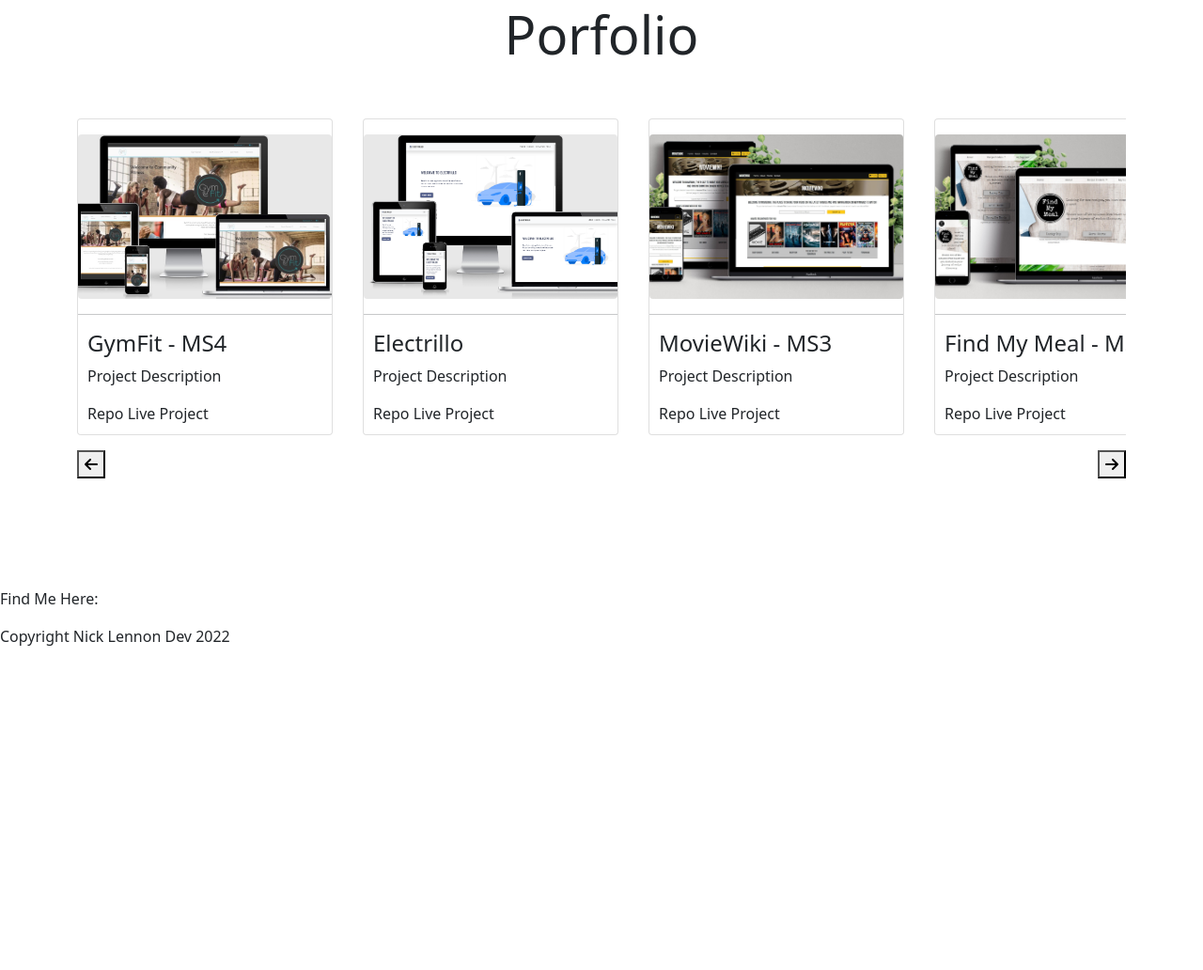
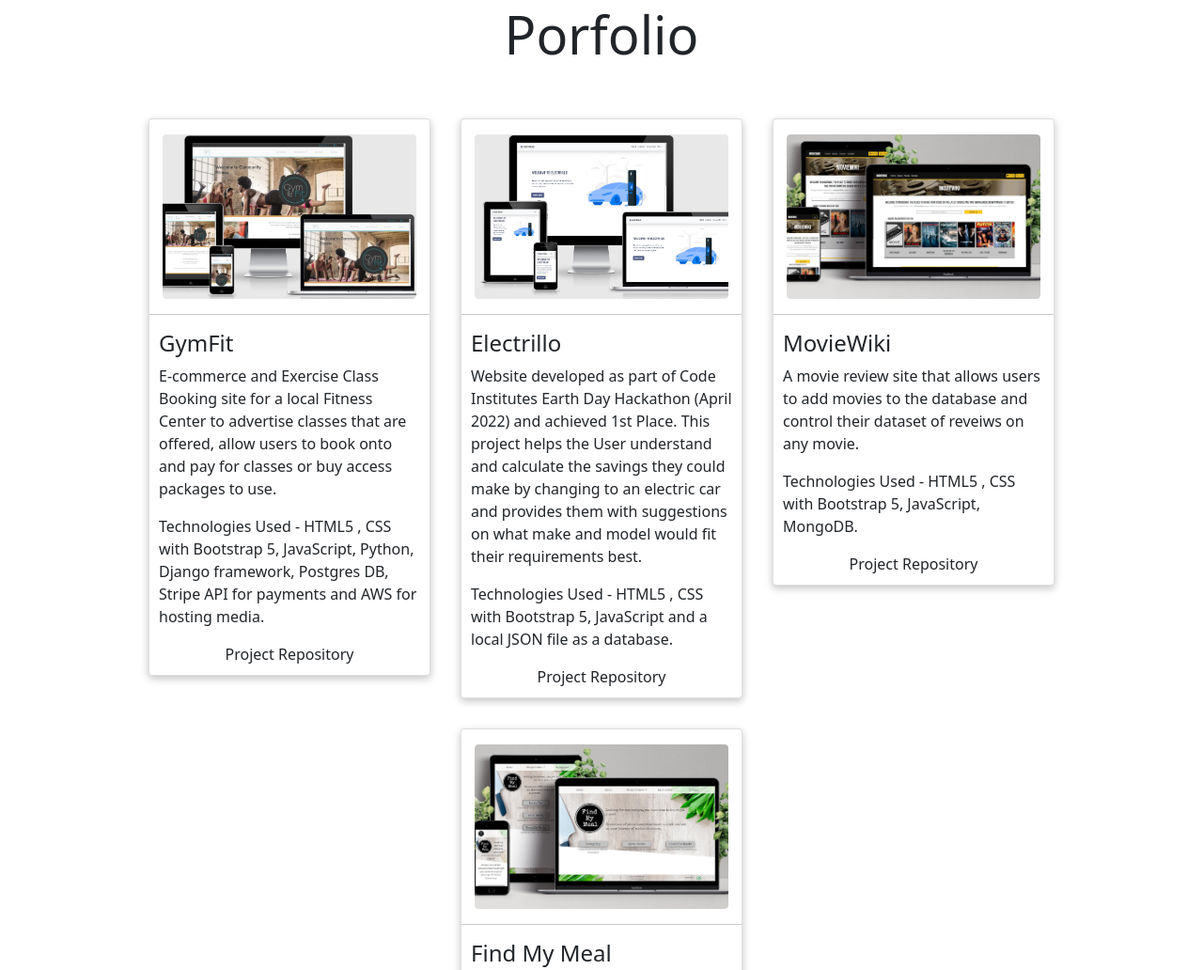
Before and after one commit to nlenno1/dev-portfolio-site, a plain HTML site: page index.html in a window 1280 px wide. Shown: the part 1600-2632 px from the top of the page at 94% size. Before the commit the page ends 2289 px from the top, so only its background shows below. Drawn offline with nearby package versions, Linux system fonts and the light colour scheme.

Commit message:
style: style portfolio project cards with aria labels and add target blank to social icons

```diff
--- a/assets/css/style.css
+++ b/assets/css/style.css
@@ -18,6 +18,10 @@ a {
 
 section {
     padding-top: 94px;
+}
+
+.card {
+    box-shadow: rgb(0 0 0 / 24%) 0px 3px 8px;
 }
 
 /* Navbar */
@@ -64,7 +68,6 @@ section {
     width: 100%;
     padding: 35px;
     border-radius: 0.5rem;
-    box-shadow: rgb(0 0 0 / 24%) 0px 3px 8px;
 }
 
 .buttons-container {
@@ -156,8 +159,9 @@ section {
 .portfolio-card-container {
     display: flex;
     flex-direction: row;
-    flex-wrap: nowrap;
-    overflow-x: auto;
+    flex-wrap: wrap;
+    justify-content: center;
+    align-items: flex-start;
     height: 100%;
     gap: 2rem;
 }
@@ -167,8 +171,17 @@ section {
     min-width: auto;
 }
 
+.portfolio-card-container .card:hover .project-image-container img {
+    transform: scale(1.1);
+}
+
 .project-image-container {
     margin: 1rem auto 0;
+    overflow: hidden;
+}
+
+.project-image-container img{
+    transition: .25s ease-in-out;
 }
 
 .project-image-container, .project-image-container img {
@@ -188,3 +201,9 @@ section {
     flex-direction: row;
     justify-content: space-between;
 }
+
+/* Footer */
+
+footer {
+    background-color: rgba(0,0,0,.3);
+}
--- a/index.html
+++ b/index.html
@@ -60,8 +60,8 @@
                             <p><i class="fas fa-map-marker-alt me-2"></i> London Area, England</p>
                         </div>
                         <div class="social-link-container">
-                            <a class="social-icon" href="https://www.linkedin.com/in/n-lennon/"><i class="fab fa-linkedin text-center"></i></a>
-                            <a class="social-icon" href="https://github.com/nlenno1"><i class="fab fa-github text-center"></i></a>
+                            <a class="social-icon" href="https://www.linkedin.com/in/n-lennon/" target="_blank"><i class="fab fa-linkedin text-center"></i></a>
+                            <a class="social-icon" href="https://github.com/nlenno1" target="_blank"><i class="fab fa-github text-center"></i></a>
                         </div>
                     </div>
                     <div class="card d-none d-md-flex buttons-container mt-4 px-2">
@@ -143,56 +143,60 @@
             <div class="portfolio-card-container">
                 <div class="card">
                     <div class="project-image-container">
-                        <img src="assets/gymfit-representational-image.jpg" alt="Port Image">
+                        <a href="https://gym-fit-ms4.herokuapp.com/" target="_blank" aria-label="View the live project site for GymFit">
+                            <img src="assets/gymfit-representational-image.jpg" alt="Project Image for GymFit">
+                        </a>
                     </div>
                     <hr>
                     <div class="card-info">
-                        <h4>GymFit - MS4</h4>
-                        <p>Project Description</p>
-                        <a href="">Repo</a>
-                        <a href="">Live Project</a>
+                        <a href="https://gym-fit-ms4.herokuapp.com/" target="_blank" aria-label="View the live project site for GymFit"><h4>GymFit</h4></a>
+                        <p>E-commerce and Exercise Class Booking site for a local Fitness Center to advertise classes that are offered, allow users to book onto and pay for classes or buy access packages to use.</p>
+                        <p>Technologies Used - HTML5 , CSS with Bootstrap 5, JavaScript, Python, Django framework, Postgres DB, Stripe API for payments and AWS for hosting media.</p>
+                        <a href="https://github.com/nlenno1/gym-fit-MS4" target="_blank" aria-label="View GitHub repository for GymFit project"><p class="text-center mb-0">Project Repository</p></a>
                     </div>
                 </div>
                 <div class="card">
                     <div class="project-image-container">
-                        <img src="assets/responsivePage.png" alt="Port Image">
+                        <a href="https://alissatroiano.github.io/team-4-april-2022/" target="_blank" aria-label="View the live project site for GymFit">
+                            <img src="assets/responsivePage.png" alt="Project Image for GymFit">
+                        </a>
                     </div>
                     <hr>
                     <div class="card-info">
-                        <h4>Electrillo</h4>
-                        <p>Project Description</p>
-                        <a href="">Repo</a>
-                        <a href="">Live Project</a>
+                        <a href="https://alissatroiano.github.io/team-4-april-2022/" target="_blank" aria-label="View the live project site for GymFit"><h4>Electrillo </h4></a>
+                        <p>Website developed as part of Code Institutes Earth Day Hackathon (April 2022) and achieved 1st Place. This project helps the User understand and calculate the savings they could make by changing to an electric car and  provides them with suggestions on what make and model would fit their requirements best.</p>
+                        <p>Technologies Used - HTML5 , CSS with Bootstrap 5, JavaScript and a local JSON file as a database.</p>
+                        <a href="https://github.com/alissatroiano/team-4-april-2022" target="_blank" aria-label="View GitHub repository for Electrillo  project"><p class="text-center mb-0">Project Repository</p></a>
                     </div>
                 </div>
                 <div class="card">
                     <div class="project-image-container">
-                        <img src="assets/ms3-showcase-image.jpg" alt="Port Image">
+                        <a href="https://moviewiki-project.herokuapp.com/" target="_blank" aria-label="View the live project site for MovieWiki">
+                            <img src="assets/ms3-showcase-image.jpg" alt="Project Image for MovieWiki">
+                        </a>
                     </div>
                     <hr>
                     <div class="card-info">
-                        <h4>MovieWiki - MS3</h4>
-                        <p>Project Description</p>
-                        <a href="">Repo</a>
-                        <a href="">Live Project</a>
+                        <a href="https://moviewiki-project.herokuapp.com/" target="_blank" aria-label="View the live project site for MovieWiki"><h4>MovieWiki </h4></a>
+                        <p>A movie review site that allows users to add movies to the database and control their dataset of reveiws on any movie.</p>
+                        <p>Technologies Used - HTML5 , CSS with Bootstrap 5, JavaScript, MongoDB.</p>
+                        <a href="https://github.com/nlenno1/moviewiki-ms3" target="_blank" aria-label="View GitHub repository for MovieWiki  project"><p class="text-center mb-0">Project Repository</p></a>
                     </div>
                 </div>
                 <div class="card">
                     <div class="project-image-container">
-                        <img src="assets/fmm-pesentation-image.jpg" alt="Port Image">
+                        <a href="https://nlenno1.github.io/find-my-meal-ms2/" target="_blank" aria-label="View the live project site for Find My Meal">
+                            <img src="assets/fmm-pesentation-image.jpg" alt="Project Image for Find My Meal">
+                        </a>
                     </div>
                     <hr>
                     <div class="card-info">
-                        <h4>Find My Meal - MS2</h4>
-                        <p>Project Description</p>
-                        <a href="">Repo</a>
-                        <a href="">Live Project</a>
+                        <a href="https://nlenno1.github.io/find-my-meal-ms2/" target="_blank" aria-label="View the live project site for Find My Meal"><h4>Find My Meal </h4></a>
+                        <p>A search website ingratiating the Spoonacular API to allow users to find appropriate recipes for their circumstance.</p>
+                        <p>Technologies Used - HTML5 , CSS with Bootstrap, JavaScript, Spoonacular API.</p>
+                        <a href="https://github.com/nlenno1/find-my-meal-ms2" target="_blank" aria-label="View GitHub repository for Find My Meal project"><p class="text-center mb-0">Project Repository</p></a>
                     </div>
                 </div>
-            </div>
-            <div class="port-buttons">
-                <button><i class="fa-solid fa-arrow-left"></i></button>
-                <button><i class="fa-solid fa-arrow-right"></i></button>
             </div>
         </div>
     </section>
@@ -200,13 +204,13 @@
     <footer>
         <div class="row g-0">
             <div class="col-12 col-6">
-                <p>Find Me Here:</p>
-                <div class="socials-container">
-
+                <div class="social-link-container pt-4">
+                    <a class="social-icon" href="https://www.linkedin.com/in/n-lennon/" target="_blank"><i class="fab fa-linkedin text-center"></i></a>
+                    <a class="social-icon" href="https://github.com/nlenno1" target="_blank"><i class="fab fa-github text-center"></i></a>
                 </div>
             </div>
-            <div class="col-12">
-                Copyright Nick Lennon Dev 2022
+            <div class="col-12 text-center mt-3">
+                <p>Copyright Nick Lennon Dev 2022</p>
             </div>
         </div>
     </footer>
```
